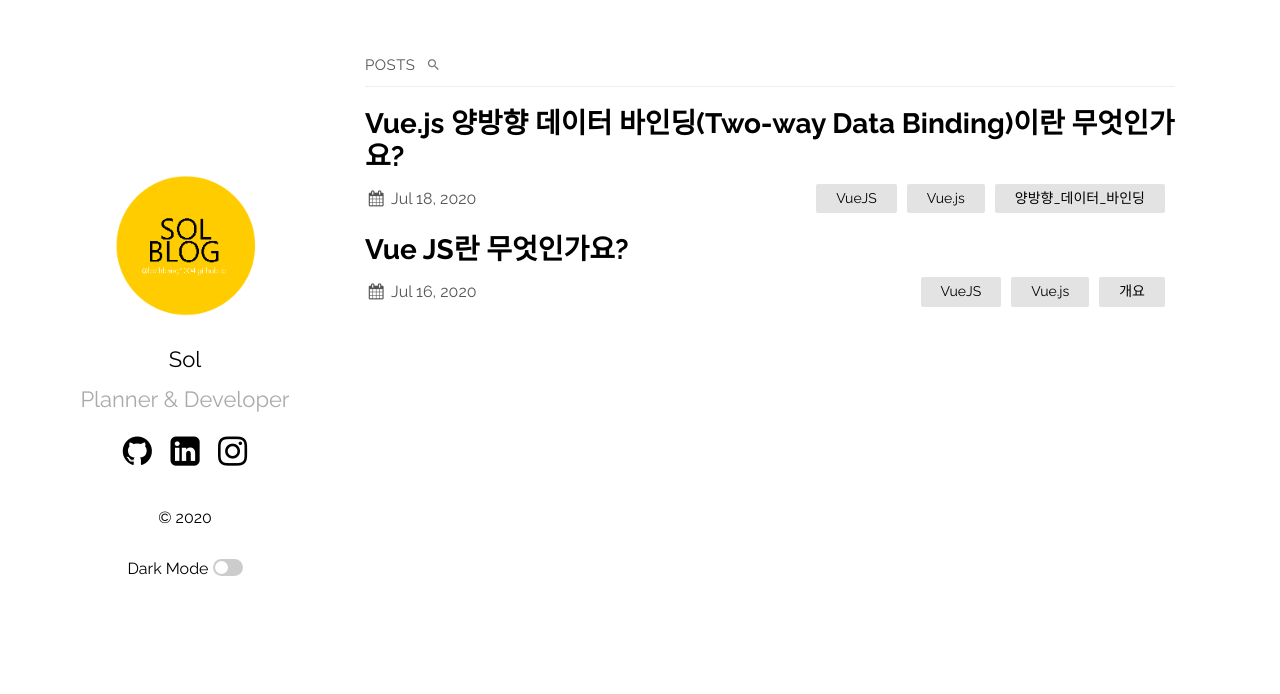
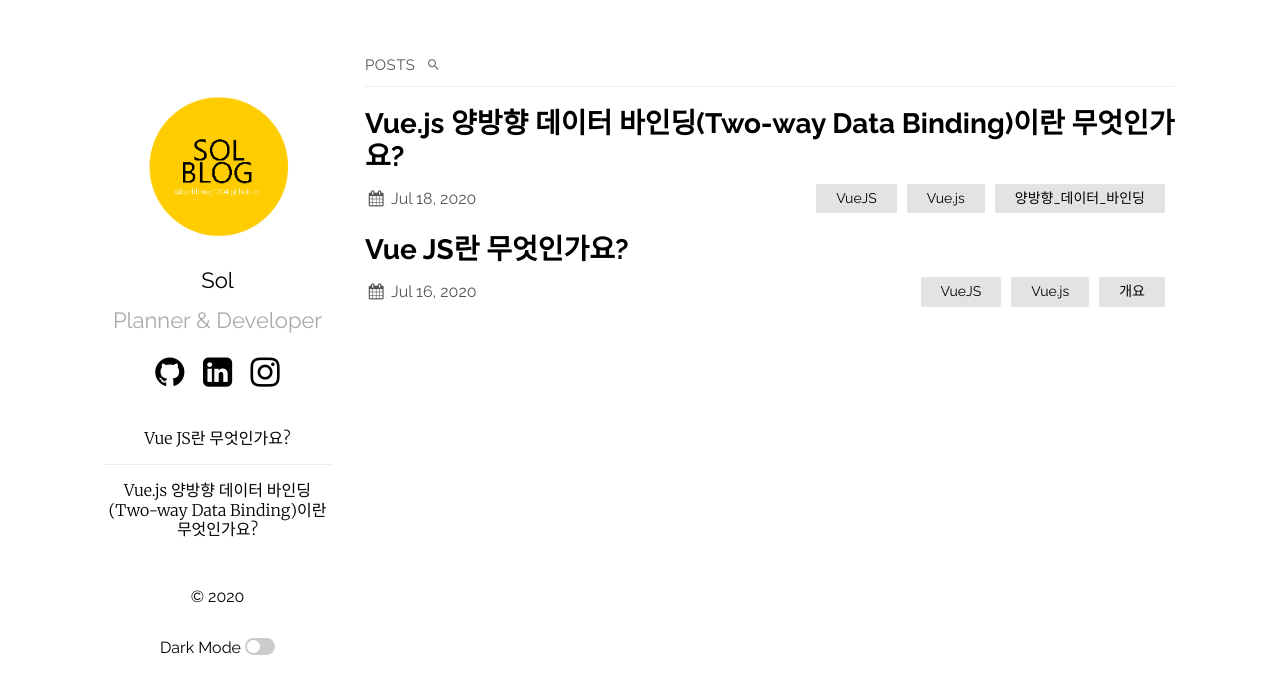
Before and after one commit to bethbang1004/bethbang1004.github.io, a Jekyll site: the page built from index.md, in a window 1280 px wide. Shown: the top 694 px of the page. Built offline with Jekyll 4.4.1, drawn with Linux system fonts in a browser that asks for light colours.

Commit message:
test navigation

```diff
--- a/_config.yml
+++ b/_config.yml
@@ -20,6 +20,11 @@ plainwhite:
   dark_mode: true # set to true to add dark mode toggle
   html_lang: "en" # set the lang attribute of the <html> tag for the pages. See here for a list of codes: https://www.w3schools.com/tags/ref_country_codes.asp
   portfolio_image:  "assets/portfolio.png"
+  navigation:
+    - title: Vue JS란 무엇인가요?
+      url: "https://bethbang1004.github.io/vuejs/vue.js/%EA%B0%9C%EC%9A%94/2020/07/16/welcome-to-jekyll.html"
+    - title: Vue.js 양방향 데이터 바인딩(Two-way Data Binding)이란 무엇인가요?
+      url: "https://bethbang1004.github.io/vuejs/vue.js/%EC%96%91%EB%B0%A9%ED%96%A5_%EB%8D%B0%EC%9D%B4%ED%84%B0_%EB%B0%94%EC%9D%B8%EB%94%A9/2020/07/18/binding-welcome-to-jekyll.html"
   disqus_shortname: bethbang1004
   # generate social links in footer
   social_links:
```
